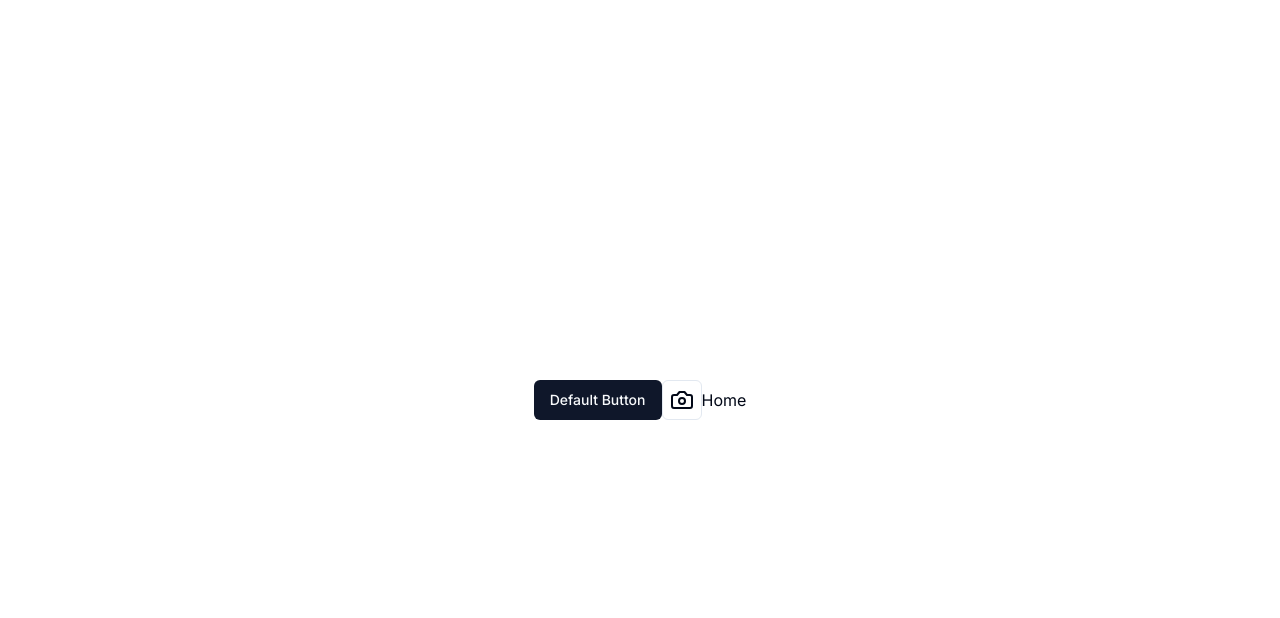
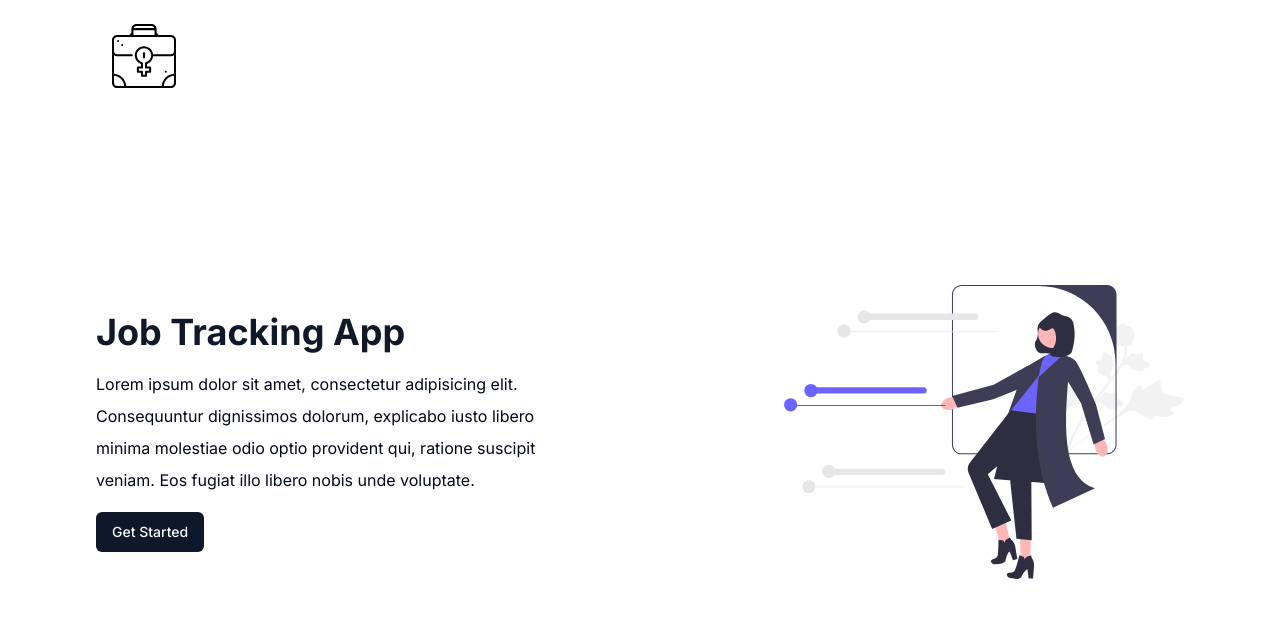
Before and after one commit to Vamonosraza/LevelUp, a Next.js app: page / in a window 1280 px wide. Shown: the top 618 px of the page. Built offline with nearby package versions, Linux system fonts and the light colour scheme.

Commit message:
worked on homepage

```diff
--- a/app/layout.tsx
+++ b/app/layout.tsx
@@ -5,8 +5,8 @@ import "./globals.css";
 const inter = Inter({ subsets: ["latin"] });
 
 export const metadata: Metadata = {
-  title: "Create Next App",
-  description: "Generated by create next app",
+  title: "LevelUp",
+  description: "Keep Track Of Your Applications",
 };
 
 export default function RootLayout({
--- a/app/page.tsx
+++ b/app/page.tsx
@@ -1,15 +1,31 @@
 import Image from "next/image";
 import {Button} from "@/components/ui/button";
-import {Camera} from "lucide-react";
+import jobOffer from "../images/jobOffers.svg"
+import jobCase from "../images/jobCase.svg"
+import Link from "next/link";
 
 export default function Home() {
   return (
-    <div className="h-screen flex items-center justify-center min-h-screen">
-      <Button>Default Button</Button>
-        <Button variant="outline" size={"icon"}>
-            <Camera/>
-        </Button>
-      <h1>Home</h1>
-    </div>
+    <main>
+        <header className="max-w-6xl mx-auto px-4 sm:px-8 py-6">
+            <Image src={jobCase} alt={"logo"} className={"w-24 h-16"} />
+        </header>
+        <section className="max-w-6xl mx-auto px-4 sm:px-8 h-screen -mt-20 grid lg:grid-cols-[1fr,400px] items-center">
+            <div>
+                <h1 className="capitalize text-4xl font-bold text-gray-900 mid:text-7xl">
+                    Job <span className={"text-primary"}>tracking</span> app
+                </h1>
+                <p className="leading-loose max-w-md mt-4">
+                    Lorem ipsum dolor sit amet, consectetur adipisicing elit. Consequuntur dignissimos dolorum, explicabo iusto libero minima molestiae odio optio provident qui, ratione suscipit veniam. Eos fugiat illo libero nobis unde voluptate.
+                </p>
+                <Button asChild className={"mt-4"}>
+                    <Link href={'/add-job'}>
+                        Get Started
+                    </Link>
+                </Button>
+            </div>
+            <Image src={jobOffer} alt={'landing'} className="hidden lg:block" />
+        </section>
+    </main>
   );
 }
```
Also changed, not shown: images/jobCase.svg (added), images/jobOffers.svg (added).
